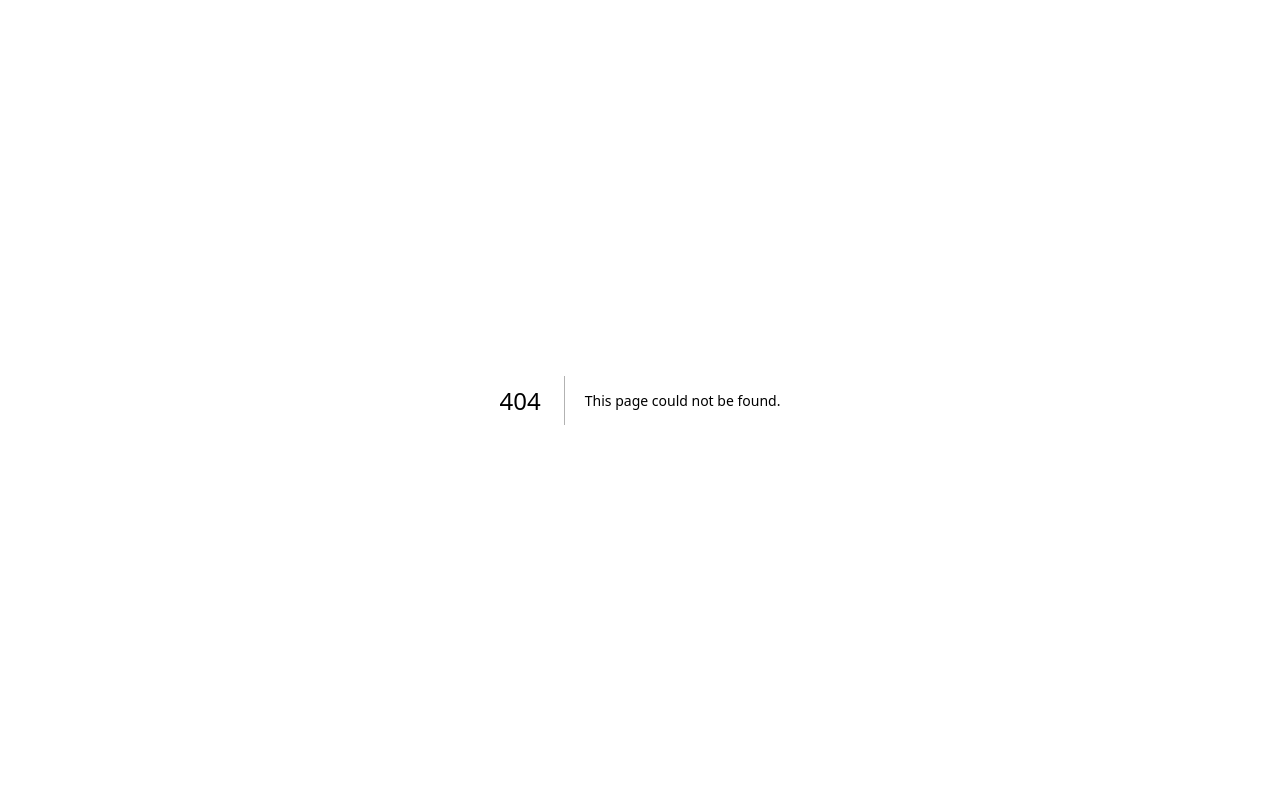
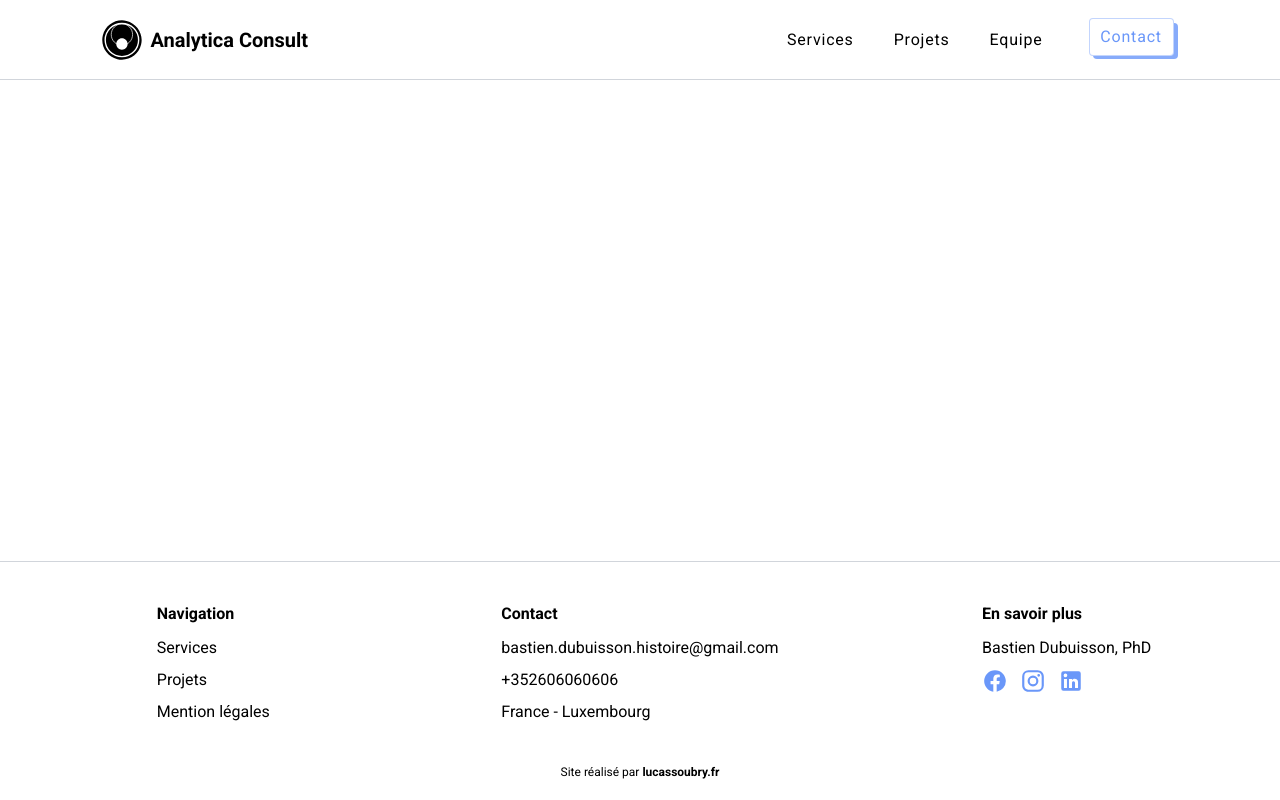
Before and after one commit to schutzdead/analyticaConsult, a Next.js app: page /team in a window 1280 px wide. Before the commit this address had no page. Built offline with nearby package versions, Linux system fonts and the light colour scheme.

Commit message:
fix_swiper

```diff
--- a/src/components/layout/header.jsx
+++ b/src/components/layout/header.jsx
@@ -40,7 +40,7 @@ export default function Header ({isIntersecting}) {
                 </Link>
               </li>
               <li className='cursor-pointer relative overflow-hidden group mt-1.5 mr-[95px]'>
-                <Link href='/account/'>
+                <Link href='/team/'>
                   <p>Equipe</p>
                   <UnderlineHover />
                 </Link>
--- a/src/components/layout/headerLayout.jsx
+++ b/src/components/layout/headerLayout.jsx
@@ -39,7 +39,7 @@ export default function Headerlayout () {
                 </Link>
               </li>
               <li className='cursor-pointer relative overflow-hidden group mt-1.5 mr-[95px]'>
-                <Link href='/account/'>
+                <Link href='/team/'>
                   <p>Equipe</p>
                   <UnderlineHover />
                 </Link>
--- a/src/components/layout/menu.jsx
+++ b/src/components/layout/menu.jsx
@@ -20,19 +20,21 @@ export default function Menu ({menu, setMenu , setHamburger}) {
                             </Link>
                         </li>
                         <li className='cursor-pointer relative overflow-hidden mt-1.5 group'>
-                            <Link href='/account/'>
+                            <Link href='/projects/'>
                             <p>Projets</p>
                             </Link>
                         </li>
                         <li className='cursor-pointer relative overflow-hidden group mt-1.5'>
-                            <Link href='/account/'>
+                            <Link href='/team/'>
                             <p>Equipe</p>
                             </Link>
                         </li>
-                        <div className='group w-[145px] flex items-center justify-center relative text-primary pt-3'>
-                            <button className='z-10 py-1.5 rounded w-full border border-primary bg-white transition-all duration-500 relative bottom-1.5 right-1.5 group-hover:border-third group-hover:bg-white group-hover:text-third group-hover:bottom-0 group-hover:right-0'>Contact</button>
-                            <div className='text-transparent bg-primary/80 py-1.5 w-full absolute rounded'>Contact</div>
-                        </div>
+                        <Link href='/contact/'>
+                            <div className='group w-[145px] flex items-center justify-center relative text-primary pt-3'>
+                                <button className='z-10 py-1.5 rounded w-full border border-primary bg-white transition-all duration-500 relative bottom-1.5 right-1.5 group-hover:border-third group-hover:bg-white group-hover:text-third group-hover:bottom-0 group-hover:right-0'>Contact</button>
+                                <div className='text-transparent bg-primary/80 py-1.5 w-full absolute rounded'>Contact</div>
+                            </div>
+                        </Link>
                     </ul>
                 </div>
             </menu>
--- a/src/components/loader.jsx
+++ b/src/components/loader.jsx
@@ -1,5 +1,4 @@
 import { LinearProgress } from "@mui/material";
-import { ThemeProvider } from "@mui/material";
 
 export function Loading () {
     return (
--- a/src/pages/index.jsx
+++ b/src/pages/index.jsx
@@ -68,7 +68,7 @@ export default function Home() {
             <Icon image={Lock} text="Lorem ispum"/>
           </section>
           <section className='flex justify-center'>
-            <div className='mb-24 mt-32 max-w-[1500px] md:mb-16 md:mt-24'>
+            <div className='mb-24 mt-32 max-w-[1500px] w-[100vw] md:mb-16 md:mt-24'>
               <swiper-container ref={swiperRef} init="false" class='h-full mx-10 sm:mx-5'>
                 <SlideImage image={Swipe1}/>
                 <SlideImage image={Swipe2}/>
@@ -98,7 +98,7 @@ export function SlideImage ({image}) {
   return(
     <swiper-slide class="flex justify-center hover:scale-105 transition-all duration-500 rounded-2xl overflow-hidden">
       <div className='relative overflow-hidden text-white'>
-        <Image src={image} alt='Article picture' className='h-[500px] object-cover rounded-2xl overflow-hidden md:h-[400px] sm:max-w-[400px] 2sm:max-h-[400px]' height={2250} width={1500} />
+        <Image src={image} alt='Article picture' className='h-[500px] object-cover object-center rounded-2xl overflow-hidden md:h-[400px] sm:max-w-[400px] 2sm:max-h-[400px]' height={2250} width={1500} />
         <div className='z-10 w-full absolute bg-black/50 bottom-0 pb-10'
              style={{background: 'linear-gradient(0deg, rgba(0,0,0,1) 0%, rgba(0,0,0,0.4990371148459384) 50%, rgba(255,255,255,0) 100%)'}}>
           <h2 className='font-bold px-10'>Lorem, ipsum dolor</h2>
--- /dev/null
+++ b/src/pages/team/index.jsx
@@ -0,0 +1,14 @@
+import Image from 'next/image'
+import ProjectAll from '../../../public/assets/services/service2.webp'
+import Project from '../../../public/assets/projects/project1.webp'
+import Arrow from '../../../public/assets/projects/arrow.svg'
+import Layout from '@/components/layout/layout'
+
+export default function Services() {
+    return (
+        <Layout>
+            <main className='flex-1'>
+            </main>
+        </Layout>
+    )
+}
```
